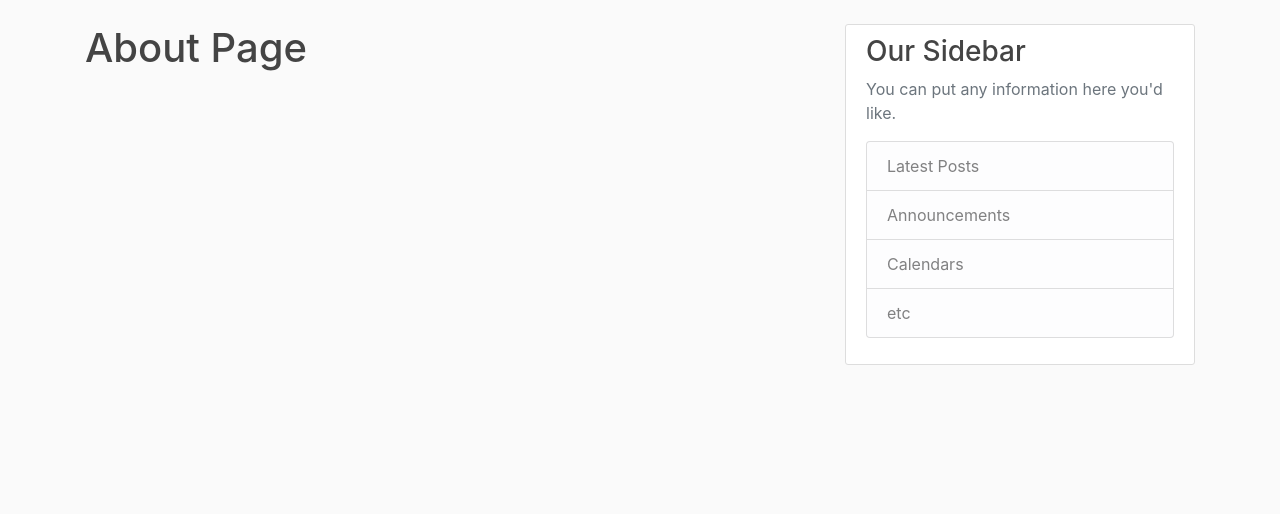
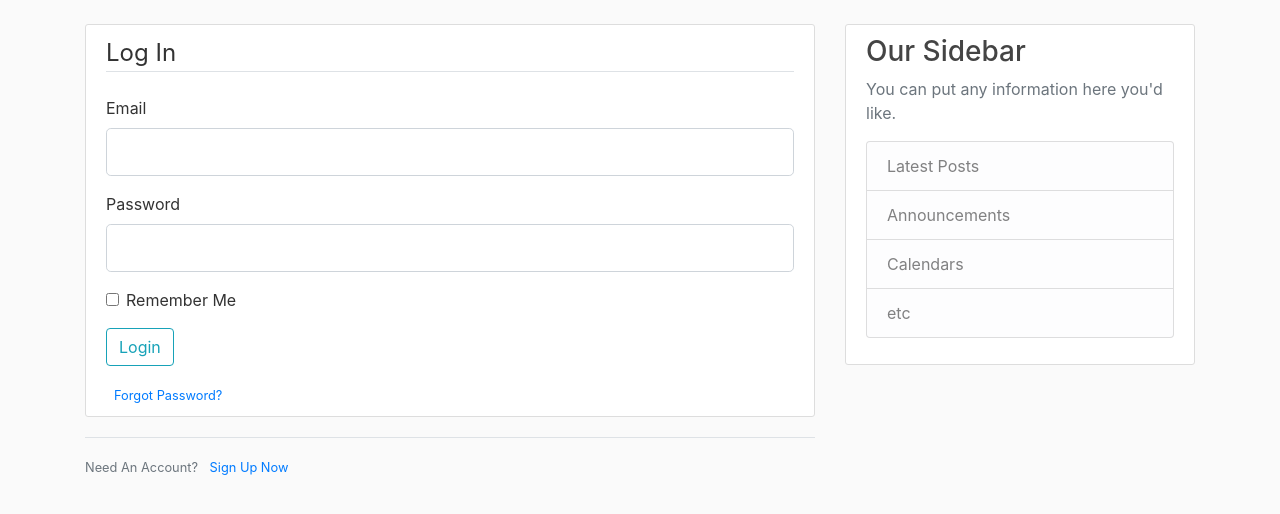
Before and after one commit to ds89/Flask_Blog, a Flask app: page /login in a window 1280 px wide. Shown: the part 56-570 px from the top of the page. Run offline with Flask 2, Linux system fonts and the light colour scheme; some libraries are stand-ins or nearby versions.

Commit message:
Tutorial 3 End Update

```diff
--- a/flaskblog.py
+++ b/flaskblog.py
@@ -42,9 +42,15 @@ def register():
     return render_template('register.html', title='Register', form=form)
 
 
-@app.route("/login")
+@app.route("/login", methods=['GET', 'POST'])
 def login():
     form = LoginForm()
+    if form.validate_on_submit():
+        if form.email.data == 'admin@blog.com' and form.password.data == 'password':
+            flash('You have been logged in!', 'success')
+            return redirect(url_for('home'))
+        else:
+            flash('Login Unsuccessful. Please check username and password.', 'danger')
     return render_template('login.html', title='Login', form=form)
 
 
--- a/templates/layout.html
+++ b/templates/layout.html
@@ -27,13 +27,13 @@
           </button>
           <div class="collapse navbar-collapse" id="navbarToggle">
             <div class="navbar-nav mr-auto">
-              <a class="nav-item nav-link" href="/">Home</a>
-              <a class="nav-item nav-link" href="/about">About</a>
+              <a class="nav-item nav-link" href="{{ url_for('home') }}">Home</a>
+              <a class="nav-item nav-link" href="{{ url_for('about') }}">About</a>
             </div>
             <!-- Navbar Right Side -->
             <div class="navbar-nav">
-              <a class="nav-item nav-link" href="/login">Login</a>
-              <a class="nav-item nav-link" href="/register">Register</a>
+              <a class="nav-item nav-link" href="{{ url_for('login') }}">Login</a>
+              <a class="nav-item nav-link" href="{{ url_for('register') }}">Register</a>
             </div>
           </div>
         </div>
--- a/templates/login.html
+++ b/templates/login.html
@@ -1,4 +1,52 @@
 {% extends "layout.html" %}
 {% block content %}
-    <h1>About Page</h1>
+    <div class="content-section">
+        <form method="POST" action="">
+            {{ form.hidden_tag() }}
+            <fieldset class="form-group">
+                <legend class="border-bottom mb-4">Log In</legend>
+                <div class="form-group">
+                    {{ form.email.label(class="form-control-label") }}
+                    {% if form.email.errors %}
+                        {{ form.email(class="form-control form-control-lg is-invalid") }}
+                        <div class="invalid-feedback">
+                            {% for error in form.email.errors %}
+                                <span>{{ error }}</span>
+                            {% endfor %}
+                        </div>
+                    {% else %}
+                        {{ form.email(class="form-control form-control-lg") }}
+                    {% endif %}
+                </div>
+                <div class="form-group">
+                    {{ form.password.label(class="form-control-label") }}
+                    {% if form.password.errors %}
+                        {{ form.password(class="form-control form-control-lg is-invalid") }}
+                        <div class="invalid-feedback">
+                            {% for error in form.password.errors %}
+                                <span>{{ error }}</span>
+                            {% endfor %}
+                        </div>
+                    {% else %}
+                        {{ form.password(class="form-control form-control-lg") }}
+                    {% endif %}
+                </div>
+                <div class="form-check">
+                    {{ form.remember(class="form-check-input") }}
+                    {{ form.remember.label(class="form-check-label") }}
+                </div>
+            </fieldset>
+            <div class="form-group">
+                {{ form.submit(class="btn btn-outline-info") }}
+            </div>
+            <small class="text-muted ml-2">
+                <a href="#">Forgot Password?</a>
+            </small>
+        </form>
+    </div>
+    <div class="border-top pt-3">
+        <small class="text-muted">
+            Need An Account? <a class="ml-2" href="{{ url_for('register') }}">Sign Up Now</a>
+        </small>
+    </div>
 {% endblock content %}
```
